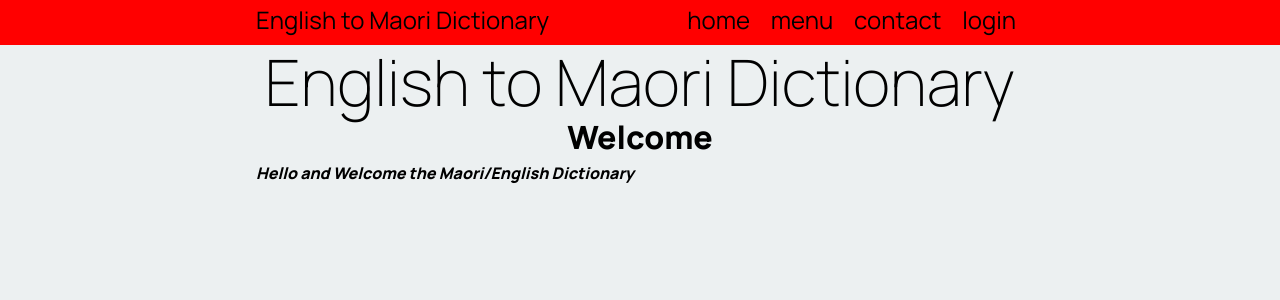
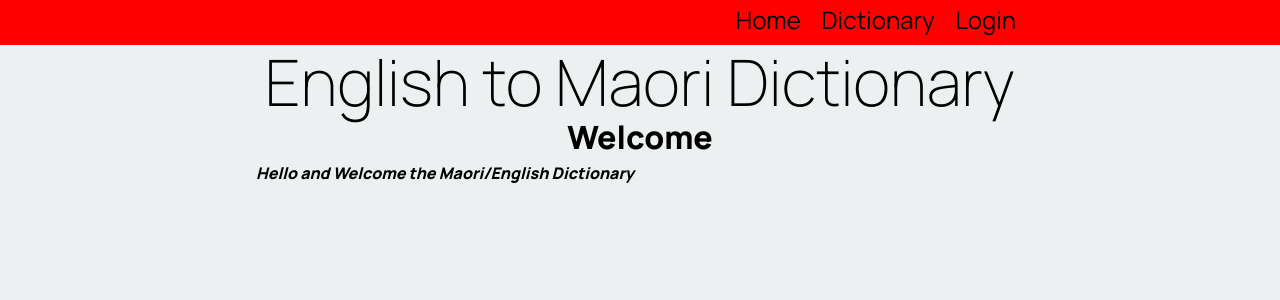
Before and after one commit to PnavTheMonkey/13DTS-Maori-Dictionary, a Flask app: page / in a window 1280 px wide. Shown: the top 300 px of the page. Run offline with Flask 3, Linux system fonts and the light colour scheme.

Commit message:
created a dictionary html and fixed up a bit of spelling in the base html

```diff
--- a/templates/base.html
+++ b/templates/base.html
@@ -13,12 +13,11 @@
 <body>
 <nav>
     <div class="container">
-        <div class="navbar-brand">English to Maori Dictionary</div>
+        <div class="navbar-brand"></div>
         <div class="navbar-links">
-            <a href="/">home</a>
-            <a href="/menu/1">menu</a>
-            <a href="/contact">contact</a>
-            <a href="/login">login</a>
+            <a href="/">Home</a>
+            <a href="/menu/1">Dictionary</a>
+            <a href="/login">Login</a>
         </div>
     </div>
 </nav>
```
Also changed, not shown: templates/dictionary.html (added, +10 -0 lines).
